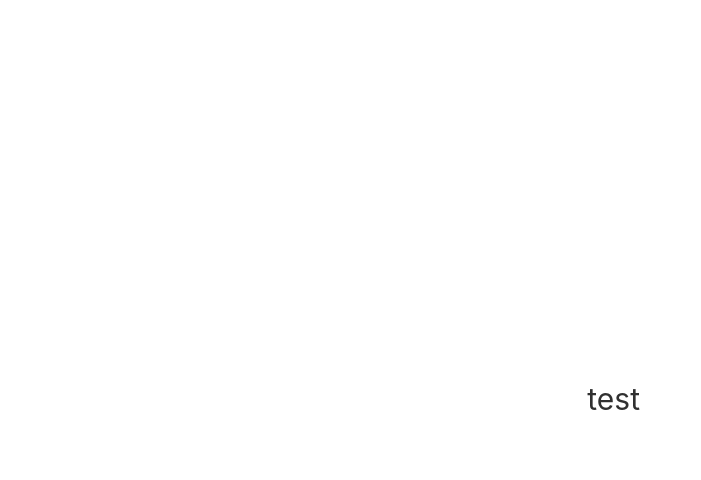
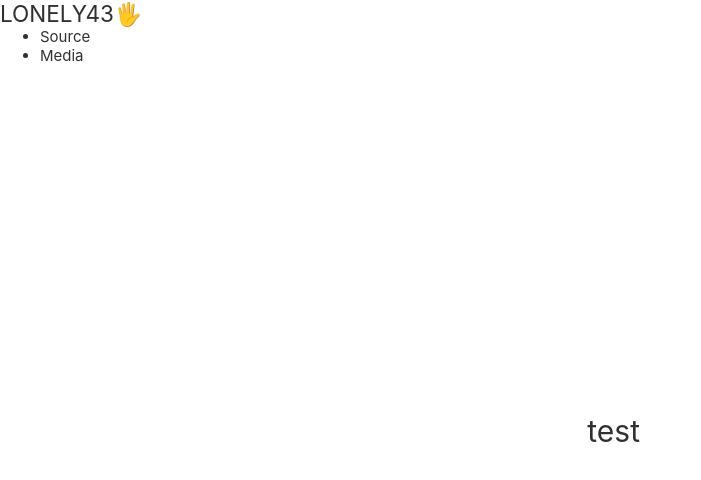
Before and after one commit to lonely43/cats-and-facts, a Vue app: page / in a window 1280 px wide. Shown: the top 480 px of the page, without its empty margins (0-701 px from the left). Built offline with nearby package versions, Linux system fonts and the light colour scheme; the HTML template or start-up script is replaced by a standard one.

Commit message:
var or $?

```diff
--- a/src/App.vue
+++ b/src/App.vue
@@ -1,9 +1,12 @@
 <script setup lang="ts">
+import Navigation from './components/Navigation.vue';
+
 </script>
 
 <template>
+  <Navigation/>
   <main>
-    <h1> test </h1>
+    <h1 style="padding-top: 4rem;"> test </h1>
   </main>
 </template>
 
--- a/src/assets/base.css
+++ b/src/assets/base.css
@@ -16,7 +16,7 @@
   --size-h3: 36px;
 }
 
-
+/*
 @media (prefers-color-scheme: dark) {
   :root {
     --color-text: #D8D8D8;
@@ -27,7 +27,7 @@
     --color-secondary: #4982C4;
     --color-accent: #D65D51;
   }
-}
+}*/
 
 *,
 *::before,
--- /dev/null
+++ b/src/components/Navigation.vue
@@ -0,0 +1,22 @@
+<script setup lang="ts">
+
+</script>
+<template>
+   <nav>
+      <h1>LONELY43🖐</h1>
+      <ul>
+         <li><a>Source</a></li>
+         <li><a>Media</a></li>
+      </ul>
+   </nav>
+</template>
+<style lang="scss" scoped>
+   nav{
+      position: fixed;
+      top: 0;
+      left: 0;
+
+      width: 100%;
+      background-color: var(--color-background);
+   }
+</style>
```
Also changed, not shown: src/assets/_variables.scss (+16 -1 lines), src/assets/logo.svg (deleted).
